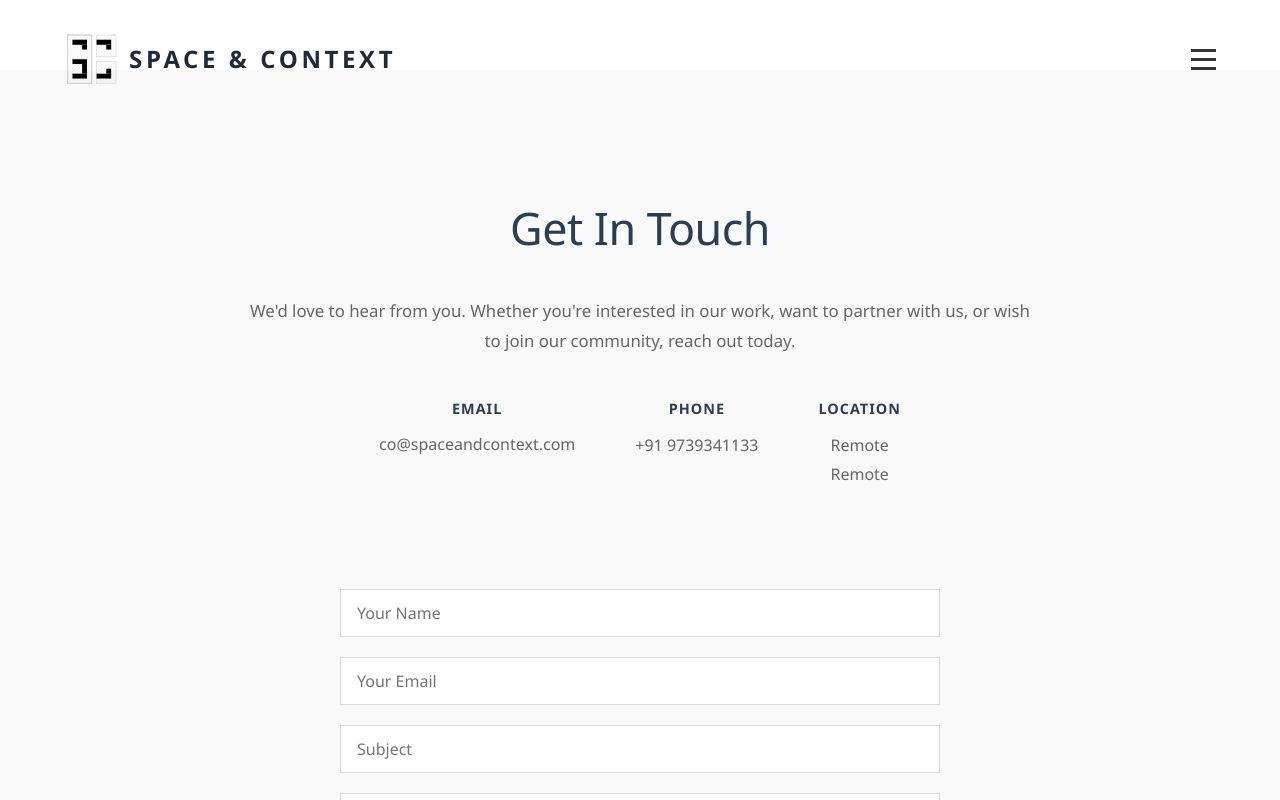
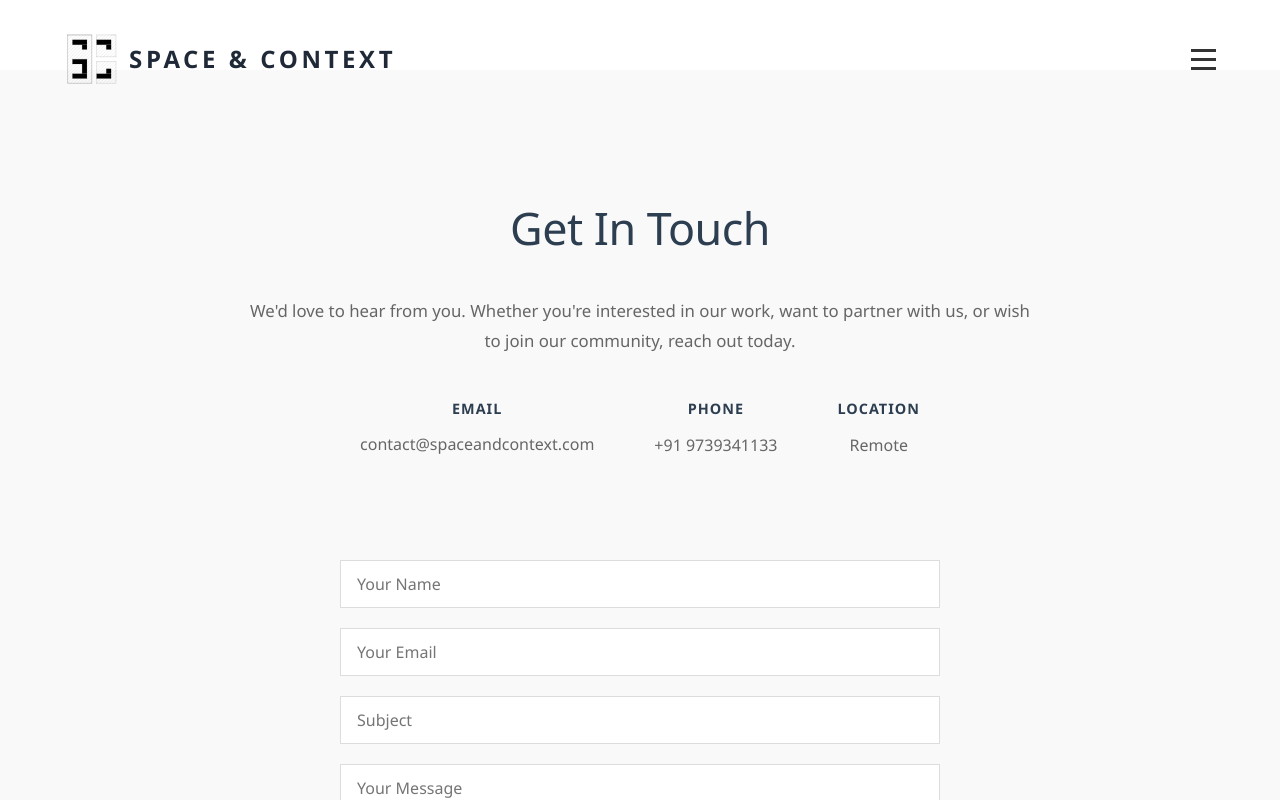
Before and after one commit to imranbinmohammedd/spaceandcontext, a React (Vite) app: page /#/contact in a window 1280 px wide. Built offline with nearby package versions, Linux system fonts and the light colour scheme.

Commit message:
Fixed Vite base path

```diff
--- a/src/pages/Contact.tsx
+++ b/src/pages/Contact.tsx
@@ -37,7 +37,7 @@ export default function Contact() {
           <div className="contact-info">
             <div className="contact-item">
               <h3>Email</h3>
-              <a href="contact@spaceandcontext.com">co@spaceandcontext.com</a>
+              <a href="contact@spaceandcontext.com">contact@spaceandcontext.com</a>
             </div>
             <div className="contact-item">
               <h3>Phone</h3>
@@ -45,7 +45,7 @@ export default function Contact() {
             </div>
             <div className="contact-item">
               <h3>Location</h3>
-              <p>Remote<br />Remote</p>
+              <p>Remote<br /></p>
             </div>
           </div>
 
```
